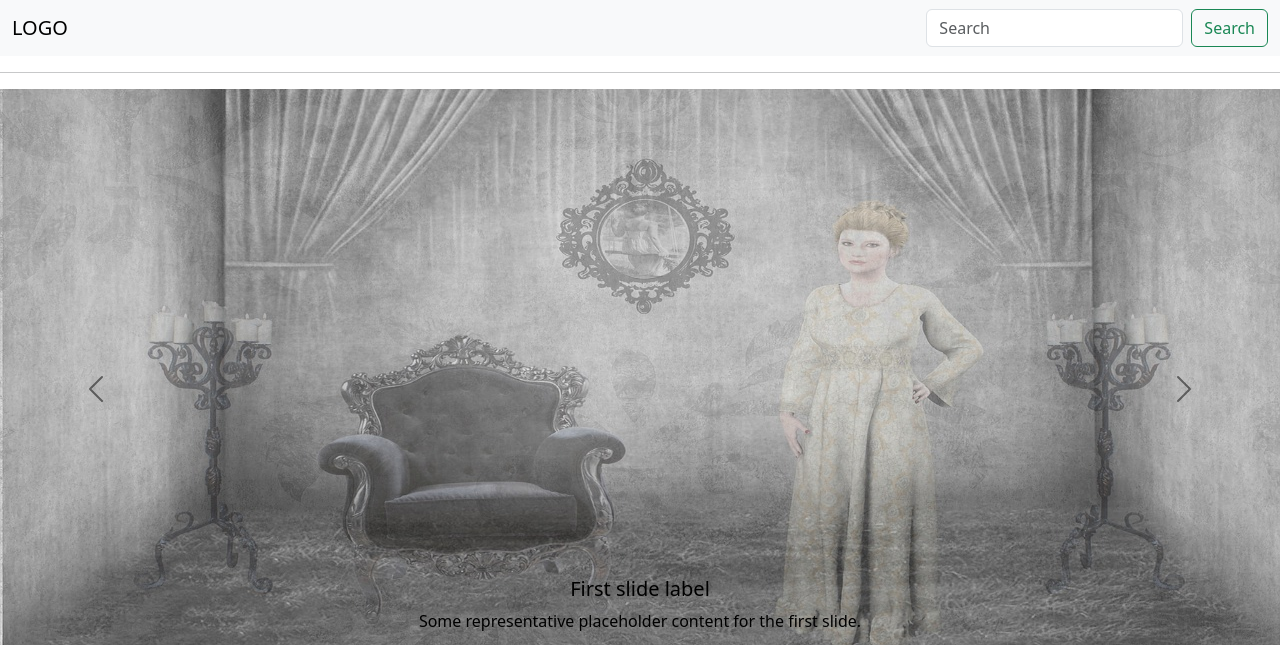
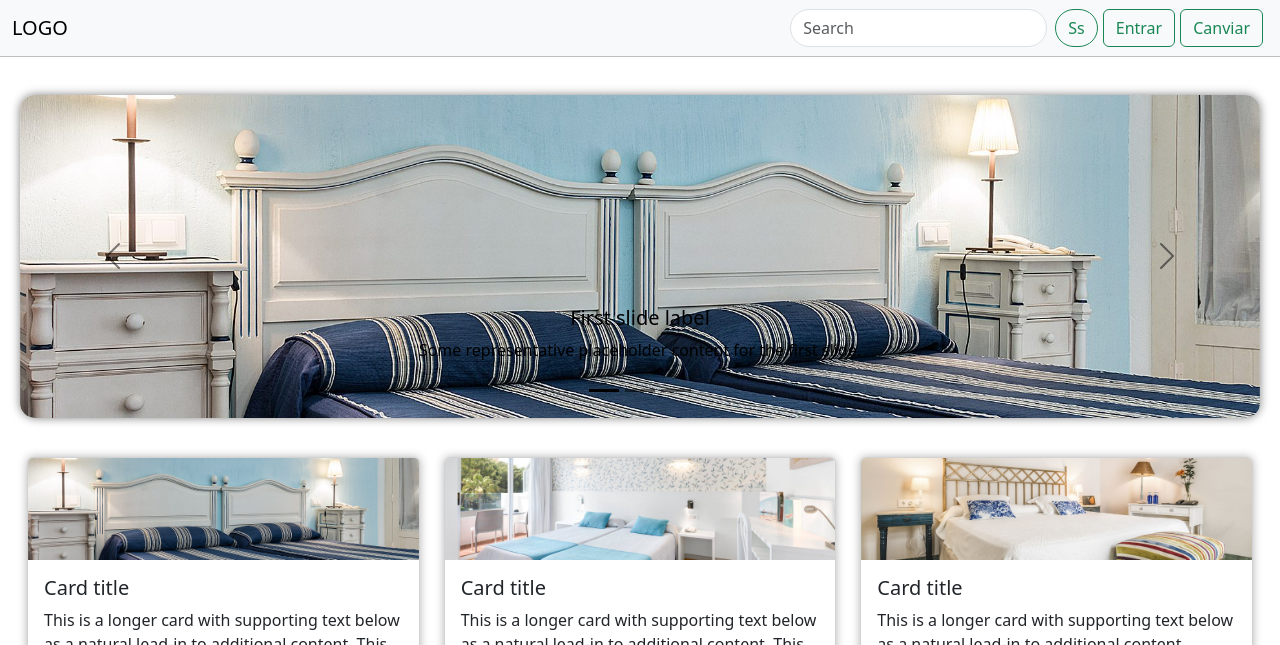
Before and after one commit to albertrf02/ApartamentsFiguerencs, a PHP site: page / in a window 1280 px wide. Shown: the top 645 px of the page. Run offline with PHP 8.4, Linux system fonts and the light colour scheme; grey boxes are pictures that could not be loaded.

Commit message:
Començament Pagina Principal

```diff
--- /dev/null
+++ b/head.php
@@ -0,0 +1,35 @@
+<!DOCTYPE html>
+<html lang="en">
+  <head>
+    <meta charset="UTF-8" />
+    <meta name="viewport" content="width=device-width, initial-scale=1.0" />
+    <link
+      href="https://cdn.jsdelivr.net/npm/bootstrap@5.3.2/dist/css/bootstrap.min.css"
+      rel="stylesheet"
+    />
+    <link href='proves.css' rel='stylesheet' />
+    <script src="https://cdn.jsdelivr.net/npm/bootstrap@5.3.2/dist/js/bootstrap.bundle.min.js"></script>
+    <title>Kalewi</title>
+  </head>
+  <body>
+
+    <nav class="navbar bg-body-tertiary">
+      <div class="container-fluid">
+        <a class="navbar-brand">LOGO</a>
+        <form class="d-flex" role="search">
+          <input
+            class="form-control me-2"
+            type="search"
+            placeholder="Search"
+            aria-label="Search"
+          />
+          <button class="btn btn-outline-success search" type="submit">Ss</button>
+          <a class="btn btn-outline-success" >Entrar</a>
+          <a onclick="agregarClaseDark()" class="btn btn-outline-success" >Canviar</a>
+        </form>
+      </div>
+    </nav>
+    <hr class="hr" />
+    </div>
+
+</html>
--- a/index.php
+++ b/index.php
@@ -3,34 +3,23 @@
   <head>
     <meta charset="UTF-8" />
     <meta name="viewport" content="width=device-width, initial-scale=1.0" />
-    <link rel='stylesheet' href='proves.css' />
     <link
       href="https://cdn.jsdelivr.net/npm/bootstrap@5.3.2/dist/css/bootstrap.min.css"
       rel="stylesheet"
-      integrity="sha384-T3c6CoIi6uLrA9TneNEoa7RxnatzjcDSCmG1MXxSR1GAsXEV/Dwwykc2MPK8M2HN"
-      crossorigin="anonymous"
     />
-    <script src="https://cdn.jsdelivr.net/npm/bootstrap@5.3.2/dist/js/bootstrap.bundle.min.js" integrity="sha384-C6RzsynM9kWDrMNeT87bh95OGNyZPhcTNXj1NW7RuBCsyN/o0jlpcV8Qyq46cDfL" crossorigin="anonymous"></script>
+    <link href='proves.css' rel='stylesheet' />
+    <script src="https://cdn.jsdelivr.net/npm/bootstrap@5.3.2/dist/js/bootstrap.bundle.min.js"></script>
     <title>Kalewi</title>
   </head>
-  <body>
+  <body >
+    <div id="content">
+      <div id="nav">
+      <?php
+      include 'head.php';
+      ?>
 
-    <nav class="navbar bg-body-tertiary">
-      <div class="container-fluid">
-        <a class="navbar-brand">LOGO</a>
-        <form class="d-flex" role="search">
-          <input
-            class="form-control me-2"
-            type="search"
-            placeholder="Search"
-            aria-label="Search"
-          />
-          <button class="btn btn-outline-success" type="submit">Search</button>
-        </form>
       </div>
-    </nav>
-    <hr class="hr" />
-      <div id="carouselExampleDark" class="carousel carousel-dark slide hola">
+      <div id="carouselExampleDark" class="carousel carousel-dark slide">
   <div class="carousel-indicators">
     <button type="button" data-bs-target="#carouselExampleDark" data-bs-slide-to="0" class="active" aria-current="true" aria-label="Slide 1"></button>
     <button type="button" data-bs-target="#carouselExampleDark" data-bs-slide-to="1" aria-label="Slide 2"></button>
@@ -38,21 +27,21 @@
   </div>
   <div class="carousel-inner">
     <div class="carousel-item active" data-bs-interval="10000">
-          <img src="Imatges/aa.jpg" class="d-block w-100 imgcar" alt="...">
+      <img src="Imatges/Habslider1.jpg" class="d-block w-100 imgcar" alt="...">
       <div class="carousel-caption d-none d-md-block">
         <h5>First slide label</h5>
         <p>Some representative placeholder content for the first slide.</p>
       </div>
     </div>
     <div class="carousel-item" data-bs-interval="2000">
-          <img src="Imatges/ee.jpg" class="d-block w-100 imgcar" alt="...">
+      <img src="Imatges/Habslider2.jpg" class="d-block w-100 imgcar" alt="...">
       <div class="carousel-caption d-none d-md-block">
         <h5>Second slide label</h5>
         <p>Some representative placeholder content for the second slide.</p>
       </div>
     </div>
     <div class="carousel-item">
-          <img src="Imatges/ii.jpg" class="d-block w-100 imgcar" alt="...">
+      <img src="Imatges/Habslider3.jpg" class="d-block w-100 imgcar" alt="...">
       <div class="carousel-caption d-none d-md-block">
         <h5>Third slide label</h5>
         <p>Some representative placeholder content for the third slide.</p>
@@ -68,11 +57,11 @@
     <span class="visually-hidden">Next</span>
   </button>
 </div>
-      <div class="Hotels">
-      <div class="row row-cols-1 row-cols-md-2 g-4">
+
+      <div class="row row-cols-1 row-cols-md-3 g-4">
         <div class="col">
           <div class="card">
-      <img src="..." class="card-img-top" alt="...">
+            <img src="Imatges/Habslider1.jpg" class="card-img-top" alt="...">
             <div class="card-body">
               <h5 class="card-title">Card title</h5>
               <p class="card-text">This is a longer card with supporting text below as a natural lead-in to additional content. This content is a little bit longer.</p>
@@ -81,7 +70,7 @@
         </div>
         <div class="col">
           <div class="card">
-      <img src="..." class="card-img-top" alt="...">
+            <img src="Imatges/Habslider2.jpg" class="card-img-top" alt="...">
             <div class="card-body">
               <h5 class="card-title">Card title</h5>
               <p class="card-text">This is a longer card with supporting text below as a natural lead-in to additional content. This content is a little bit longer.</p>
@@ -90,7 +79,7 @@
         </div>
         <div class="col">
           <div class="card">
-      <img src="..." class="card-img-top" alt="...">
+            <img src="Imatges/Habslider3.jpg" class="card-img-top" alt="...">
             <div class="card-body">
               <h5 class="card-title">Card title</h5>
               <p class="card-text">This is a longer card with supporting text below as a natural lead-in to additional content.</p>
@@ -99,14 +88,100 @@
         </div>
         <div class="col">
           <div class="card">
-      <img src="..." class="card-img-top" alt="...">
+            <img src="Imatges/Habslider1.jpg" class="card-img-top" alt="...">
             <div class="card-body">
               <h5 class="card-title">Card title</h5>
               <p class="card-text">This is a longer card with supporting text below as a natural lead-in to additional content. This content is a little bit longer.</p>
             </div>
           </div>
         </div>
+        <div class="col">
+          <div class="card">
+            <img src="Imatges/Habslider2.jpg" class="card-img-top" alt="...">
+            <div class="card-body">
+              <h5 class="card-title">Card title</h5>
+              <p class="card-text">This is a longer card with supporting text below as a natural lead-in to additional content. This content is a little bit longer.</p>
             </div>
           </div>
+        </div>
+        <div class="col">
+          <div class="card">
+            <img src="Imatges/Habslider3.jpg" class="card-img-top" alt="...">
+            <div class="card-body">
+              <h5 class="card-title">Card title</h5>
+              <p class="card-text">This is a longer card with supporting text below as a natural lead-in to additional content.</p>
+            </div>
+          </div>
+        </div>
+        <div class="col">
+          <div class="card">
+            <img src="Imatges/Habslider1.jpg" class="card-img-top" alt="...">
+            <div class="card-body">
+              <h5 class="card-title">Card title</h5>
+              <p class="card-text">This is a longer card with supporting text below as a natural lead-in to additional content. This content is a little bit longer.</p>
+            </div>
+          </div>
+        </div>
+        <div class="col">
+          <div class="card">
+            <img src="Imatges/Habslider2.jpg" class="card-img-top" alt="...">
+            <div class="card-body">
+              <h5 class="card-title">Card title</h5>
+              <p class="card-text">This is a longer card with supporting text below as a natural lead-in to additional content. This content is a little bit longer.</p>
+            </div>
+          </div>
+        </div>
+        <div class="col">
+          <div class="card">
+            <img src="Imatges/Habslider3.jpg" class="card-img-top" alt="...">
+            <div class="card-body">
+              <h5 class="card-title">Card title</h5>
+              <p class="card-text">This is a longer card with supporting text below as a natural lead-in to additional content.</p>
+            </div>
+          </div>
+        </div>
+        <div class="col">
+          <div class="card">
+            <img src="Imatges/Habslider2.jpg" class="card-img-top" alt="...">
+            <div class="card-body">
+              <h5 class="card-title">Card title</h5>
+              <p class="card-text">This is a longer card with supporting text below as a natural lead-in to additional content. This content is a little bit longer.</p>
+            </div>
+          </div>
+        </div>
+        <div class="col">
+          <div class="card">
+            <img src="Imatges/Habslider3.jpg" class="card-img-top" alt="...">
+            <div class="card-body">
+              <h5 class="card-title">Card title</h5>
+              <p class="card-text">This is a longer card with supporting text below as a natural lead-in to additional content.</p>
+            </div>
+          </div>
+        </div>
+        <div class="col">
+          <div class="card">
+            <img src="Imatges/Habslider2.jpg" class="card-img-top" alt="...">
+            <div class="card-body">
+              <h5 class="card-title">Card title</h5>
+              <p class="card-text">This is a longer card with supporting text below as a natural lead-in to additional content. This content is a little bit longer.</p>
+            </div>
+          </div>
+        </div>
+        <div class="col">
+          <div class="card">
+            <img src="Imatges/Habslider3.jpg" class="card-img-top" alt="...">
+            <div class="card-body">
+              <h5 class="card-title">Card title</h5>
+              <p class="card-text">This is a longer card with supporting text below as a natural lead-in to additional content.</p>
+            </div>
+          </div>
+        </div>
+      </div>
+      <!-- <div>
+      <iframe src="https://www.google.com/maps/embed?pb=!1m18!1m12!1m3!1d23621.343034727826!2d2.94464425078716!3d42.26426456678038!2m3!1f0!2f0!3f0!3m2!1i1024!2i768!4f13.1!3m3!1m2!1s0x12ba8de7daf77b2d%3A0x2f451468ac1a35cb!2s17600%20Figueres%2C%20Girona!5e0!3m2!1ses!2ses!4v1697462333869!5m2!1ses!2ses" width="600" height="450" style="border:0;" allowfullscreen="" loading="lazy" referrerpolicy="no-referrer-when-downgrade"></iframe>
+      </div> -->
+</div>
+<script src="head.js"></script>
   </body>
+  <script src="Apartaments.js"></script>
 </html>
--- a/proves.css
+++ b/proves.css
@@ -1,36 +1,75 @@
+/* Agrega un margen superior al contenido para evitar que se oculte detrás del nav */
+#content {
+    margin-top: 95px; /* Ajusta la altura del nav aquí (debe coincidir con la altura del nav) */
+  }
+#nav {
+    position: fixed;
+    top: 0;
+    left: 0;
+    right: 0;
+    background-color: #ffffff; /* Cambia el color de fondo a tu preferencia */
+    z-index: 1000; /* Asegura que esté por encima de otros elementos */
+    transition: top 0.3s; /* Agrega una transición suave */
+  }
+
+  #nav.hidden {
+    top: -60px; /* La altura del encabezado (ajusta según tus necesidades) */
+  }
+
 .imgcar{
-    height: 600px;
-};
+    border-radius: 15px;
+    /* Haz que tenga una sombra de fondo */
 
-.carousel-dark {
-    margin-bottom: 50px;
-};
+}
+.hr{
+    margin: 0;
+    background-color: black;
+    border: none;
+    height: 1px;
+}
+#carouselExampleDark{
+    border-radius: 15px;
+    margin-left: 20px;
+    margin-right: 20px;
+    padding: 0;
+    box-shadow: 0 0 10px rgba(0,0,0,0.5);
+}
+.row {
+margin: 0 auto;
+justify-content: center;
+padding: 15px;
+}
+/* .col{
+    margin: 0 auto;
+    justify-content: center;
+} */
 .card{
-    border-top: 10px;
-    display: inline;
-};
-.titol{
-    margin-bottom: 20px;
-    background-color: bisque;
-};
-.navbar{
-    grid-row: navbar;
-};
-.hr{
-    grid-row: hr;
-};
-.carousel{
-    grid-row: carousel;
-};
-.Hotels{
-    grid-row: hotels;
-    display: inline;
-};
-
-body{
-    display: grid;
-    grid-template-areas:'navbar navbar',
-                        'hr hr',
-                        'carousel carousel',
-                        'hotels hotels';
-};
+    box-shadow: 0 0 10px rgba(0,0,0,0.3);
+}
+.btn{
+    margin-right: 5px;
+}
+.search{
+    border-radius: 50px;
+}
+.form-control{
+    border-radius: 50px;
+}
+/* Do a media screen to 428px */
+@media screen and (max-width: 428px) {
+    /* CSS específico para pantallas de 428px o menos */
+    #nav {
+      position: static; /* Cambiar a posición estática (posición normal) */
+      top: auto;
+    }
+    #content {
+      margin-top: 0; /* Elimina el margen superior */
+    }
+    hr{
+        margin: 0;
+    }
+    #carouselExampleDark{
+        margin-top: 10px;
+    }
+  }
+  /* Do a media screen to 375px */
```
Also changed, not shown: Apartaments.js (added, +16 -0 lines), head.js (added, +14 -0 lines), Imatges/Habslider1.jpg (added), Imatges/Habslider2.jpg (added), Imatges/Habslider3.jpg (added). Lines whose indentation alone changed are shown as unchanged.
